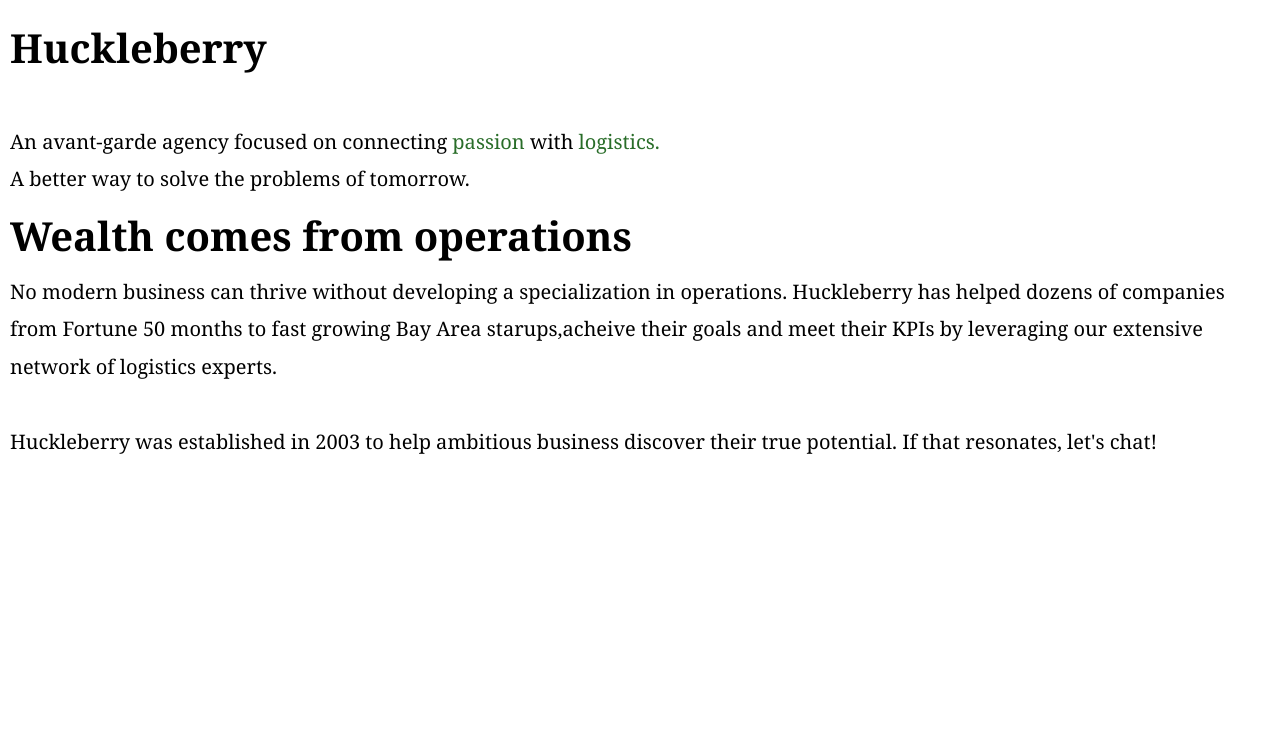
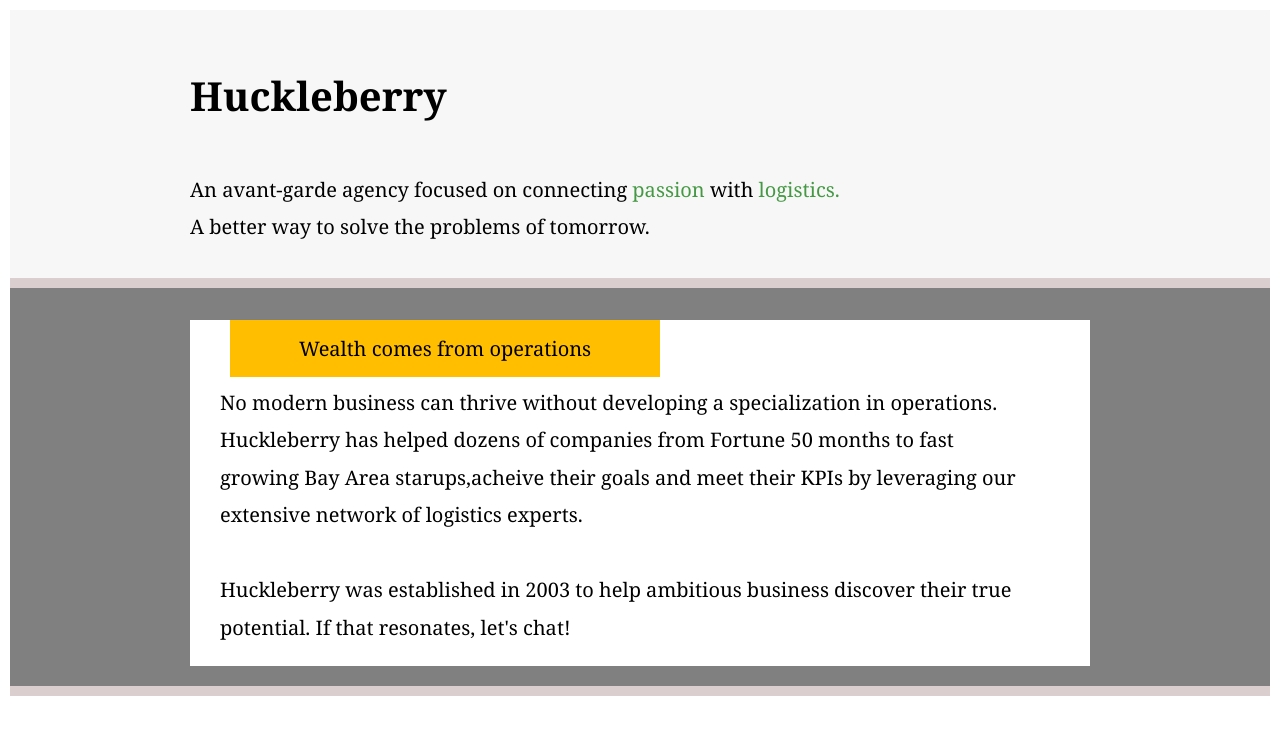
Before and after one commit to TomiisinA/Assignments, a plain HTML site: page Assignment 2/index.html in a window 1280 px wide. Drawn offline with Linux system fonts and the light colour scheme.

Commit message:
Second commit

```diff
--- a/Assignment 2/index.html
+++ b/Assignment 2/index.html
@@ -21,18 +21,18 @@
       </div>
 
       <div class="second-section">
-
-        <div class="white-body">
-            <div id="yellow-heading">
-              <h1>Wealth comes from operations</h1>
-            </div>
+        <div class="background"></div>
+          <div class="white-body">
             <div class="text-content">
+              <div id="yellow-heading">
+                <p>Wealth comes from operations</p>
+              </div>
               <p>
-                No modern business can thrive without developing a specialization
-                in operations. Huckleberry has helped dozens of companies from
-                Fortune 50 months to fast growing Bay Area starups,acheive their
-                goals and meet their KPIs by leveraging our extensive network of
-                logistics experts.
+                No modern business can thrive without developing a
+                specialization in operations. Huckleberry has helped dozens of
+                companies from Fortune 50 months to fast growing Bay Area
+                starups,acheive their goals and meet their KPIs by leveraging
+                our extensive network of logistics experts.
               </p>
               <br />
               <p>
@@ -41,9 +41,9 @@
               </p>
             </div>
           </div>
+          <div class="background-2"></div>
 
       </div>
-
     </div>
   </body>
 </html>
--- a/Assignment 2/style.css
+++ b/Assignment 2/style.css
@@ -17,7 +17,61 @@ body{
 
 }
 
+.first-section{
+    background-color: rgb(248, 247, 247);
+    padding: 3rem 0 2rem 0;
+    overflow: hidden;
+
+}
+.text-content{
+    margin: 0 auto;
+    width: 100%;
+    max-width: 900px;
+
+}
 
 span{
-    color: rgb(41, 109, 41)
+    color: rgb(69, 153, 69)
 }
+
+.second-section{
+    background-color: grey;
+    padding-bottom: 1 rem;
+    overflow: hidden;
+}
+
+.background {
+    width: 100%;
+    padding-top: 10px;
+    background-color: rgb(219, 206, 206);
+  }
+.background-2{
+    padding-top: 10px;
+  background-color: rgb(219, 206, 206);;
+  bottom: 0;
+}
+.white-body{
+    width: 100%;
+    margin-top: 2rem;
+    position: relative;
+
+}
+
+.white-body .text-content{
+  background-color: #fff;
+  padding: 4rem 4rem 20px 30px;
+  margin-bottom: 20px;
+}
+
+#yellow-heading{
+    position: absolute;
+    top: 0;
+    background-color: #ffbf00;
+    padding: 10px 0 ;
+    text-align: center;
+    width: 100%;
+    max-width: 430px;
+   margin-left: 10px;
+
+
+}
--- /dev/null
+++ b/Home/style.css
@@ -0,0 +1,68 @@
+*{
+    box-sizing: border-box;
+    margin: 0;
+    padding: 0;
+}
+body{
+    font-family: 'Segoe UI', Tahoma, Geneva, Verdana, sans-serif;
+    margin: 15px;
+}
+
+header{
+    background-color: rgb(200, 200, 240);
+    padding: 30px 10px;
+    text-align: center;
+    font-size: large;
+
+}
+
+.text-content{
+    padding: 20px;
+    max-width: 800px;
+    margin: 30px auto; /* Centers the content */
+    background-color: whitesmoke;
+    box-shadow: 0 4px 8px rgba(0, 0, 0, 0.1);
+    border-radius: 10px;
+}
+
+/* Styling the unordered list (ul) */
+ul {
+    list-style-type: none;
+    padding: 0;
+  }
+
+  ul li {
+    margin: 20px 0;
+    line-height: 1.5;
+  }
+
+  /* Styling links */
+  a {
+    display: block;
+    text-align: center;
+    text-decoration: none;
+    color: black;
+    font-weight: bold;
+    padding: 10px 15px;
+    transition: all 0.3s ease;
+  }
+
+  a:hover {
+    border-radius: 5px;
+    background-color:  rgb(200, 200, 240);
+    color: white;
+  }
+  p {
+    text-align: center;
+  }
+
+  /* Responsive Design */
+  @media (max-width: 600px) {
+    h1 {
+      font-size: 1.8rem;
+    }
+
+    main {
+      padding: 15px;
+    }
+  }
```
Also changed, not shown: Home/index.html (added, +22 -0 lines).
